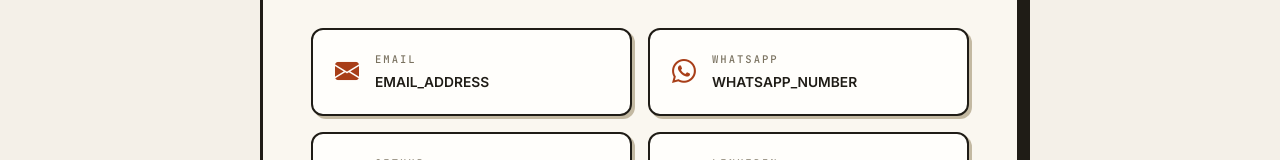
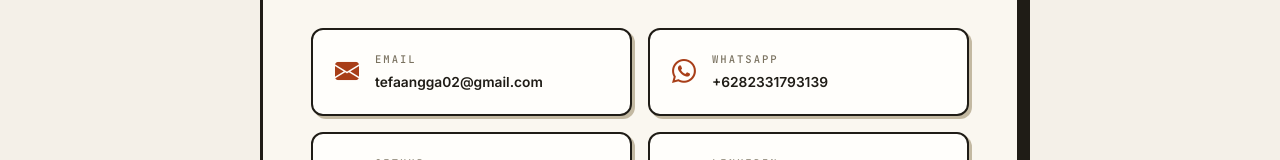
Before and after one commit to anggatefa/portofolio, a plain HTML site: page index.html in a window 1280 px wide. Shown: the part 6255-6415 px from the top of the page. Drawn offline with nearby package versions, Linux system fonts and the light colour scheme.

Commit message:
Update portofolio

```diff
--- a/index.html
+++ b/index.html
@@ -71,7 +71,7 @@
         <div class="hero-social reveal">
           <a href="https://github.com/GITHUB_USERNAME" target="_blank" rel="noopener" aria-label="GitHub"><i class="bi bi-github"></i></a>
           <a href="https://linkedin.com/in/LINKEDIN_USERNAME" target="_blank" rel="noopener" aria-label="LinkedIn"><i class="bi bi-linkedin"></i></a>
-          <a href="mailto:EMAIL_ADDRESS" aria-label="Email"><i class="bi bi-envelope-fill"></i></a>
+          <a href="mailto:tefaangga02@gmail.com" aria-label="Email"><i class="bi bi-envelope-fill"></i></a>
         </div>
       </div>
       <div class="hero-image reveal">
@@ -412,18 +412,18 @@
           <p class="contact-desc reveal">Have a project, idea, or opportunity? Feel free to get in touch.</p>
 
           <div class="contact-links reveal">
-            <a href="mailto:EMAIL_ADDRESS" class="contact-link">
+            <a href="mailto:tefaangga02@gmail.com" class="contact-link">
               <i class="bi bi-envelope-fill"></i>
               <div>
                 <span class="contact-link-label">Email</span>
-                <span class="contact-link-value">EMAIL_ADDRESS</span>
+                <span class="contact-link-value">tefaangga02@gmail.com</span>
               </div>
             </a>
-            <a href="https://wa.me/WHATSAPP_NUMBER" target="_blank" rel="noopener" class="contact-link">
+            <a href="https://wa.me/6282331793139" target="_blank" rel="noopener" class="contact-link">
               <i class="bi bi-whatsapp"></i>
               <div>
                 <span class="contact-link-label">WhatsApp</span>
-                <span class="contact-link-value">WHATSAPP_NUMBER</span>
+                <span class="contact-link-value">+6282331793139</span>
               </div>
             </a>
             <a href="https://github.com/GITHUB_USERNAME" target="_blank" rel="noopener" class="contact-link">
@@ -454,7 +454,7 @@
         <div class="footer-social">
           <a href="https://github.com/GITHUB_USERNAME" target="_blank" rel="noopener" aria-label="GitHub"><i class="bi bi-github"></i></a>
           <a href="https://linkedin.com/in/LINKEDIN_USERNAME" target="_blank" rel="noopener" aria-label="LinkedIn"><i class="bi bi-linkedin"></i></a>
-          <a href="mailto:EMAIL_ADDRESS" aria-label="Email"><i class="bi bi-envelope-fill"></i></a>
+          <a href="mailto:tefaangga02@gmail.com" aria-label="Email"><i class="bi bi-envelope-fill"></i></a>
         </div>
       </div>
     </div>
```
